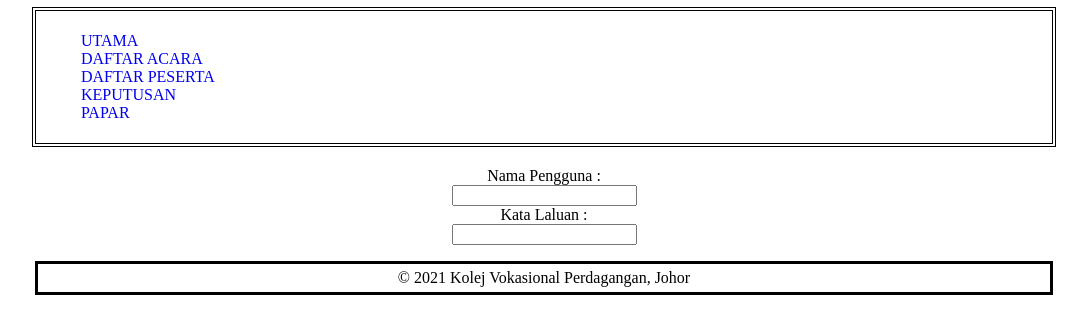
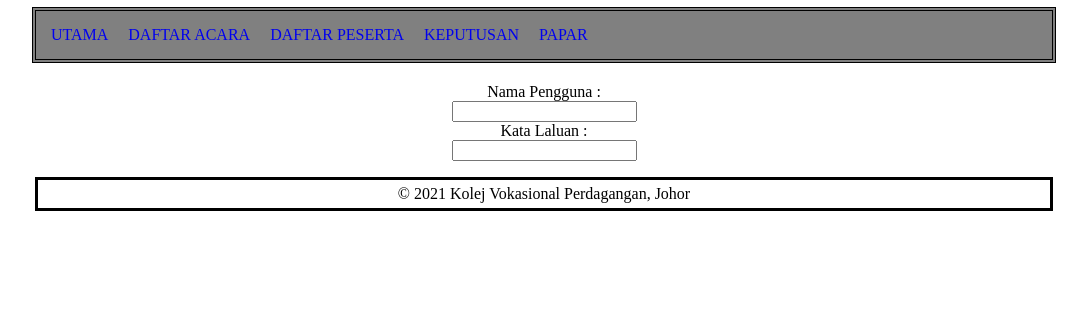
Before and after one commit to amnsufiyan08/KPD1023-CSS1, a plain HTML site: page divLAYOUT.html in a window 1280 px wide. Shown: the part 75-408 px from the top of the page, without its empty margins (96-1183 px from the left). Drawn offline with Linux system fonts and the light colour scheme.

Commit message:
Update divLAYOUT.html

```diff
--- a/divLAYOUT.html
+++ b/divLAYOUT.html
@@ -19,12 +19,24 @@
         padding-top: 5px;
         padding-bottom: 5px;
         padding-left: 5px;
+        background-color: grey;
+      }
+      ul {
+        overflow: hidden;
+        margin: 0;
+        padding: 0;
       }
       a {
           text-decoration: none;
+          padding: 10px;
+          display: block;
       }
       li {
           list-style-type: none;
+          float: left;
+      }
+      li:hover {
+          background-color: yellowgreen;
       }
       .kandungan {
           width: 80%;
```
